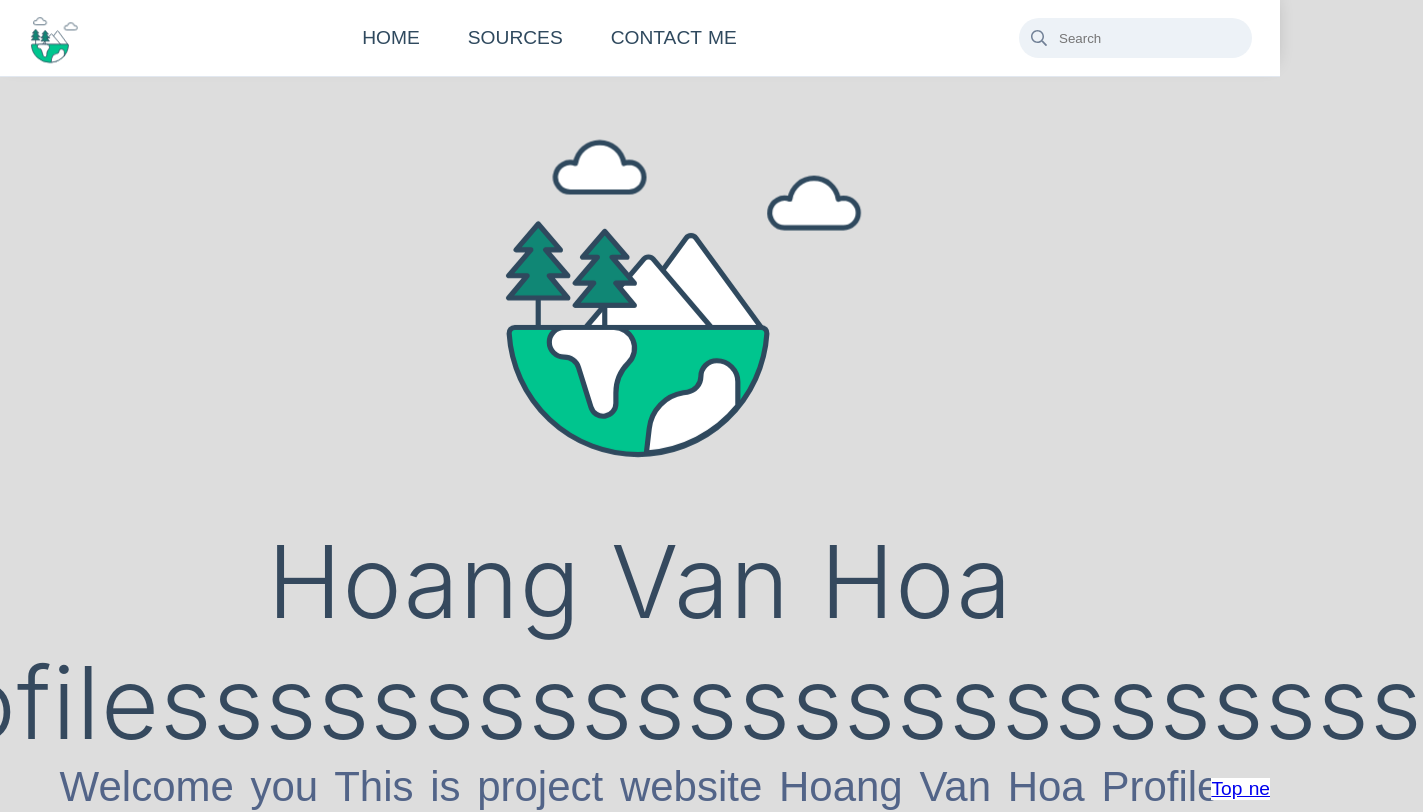
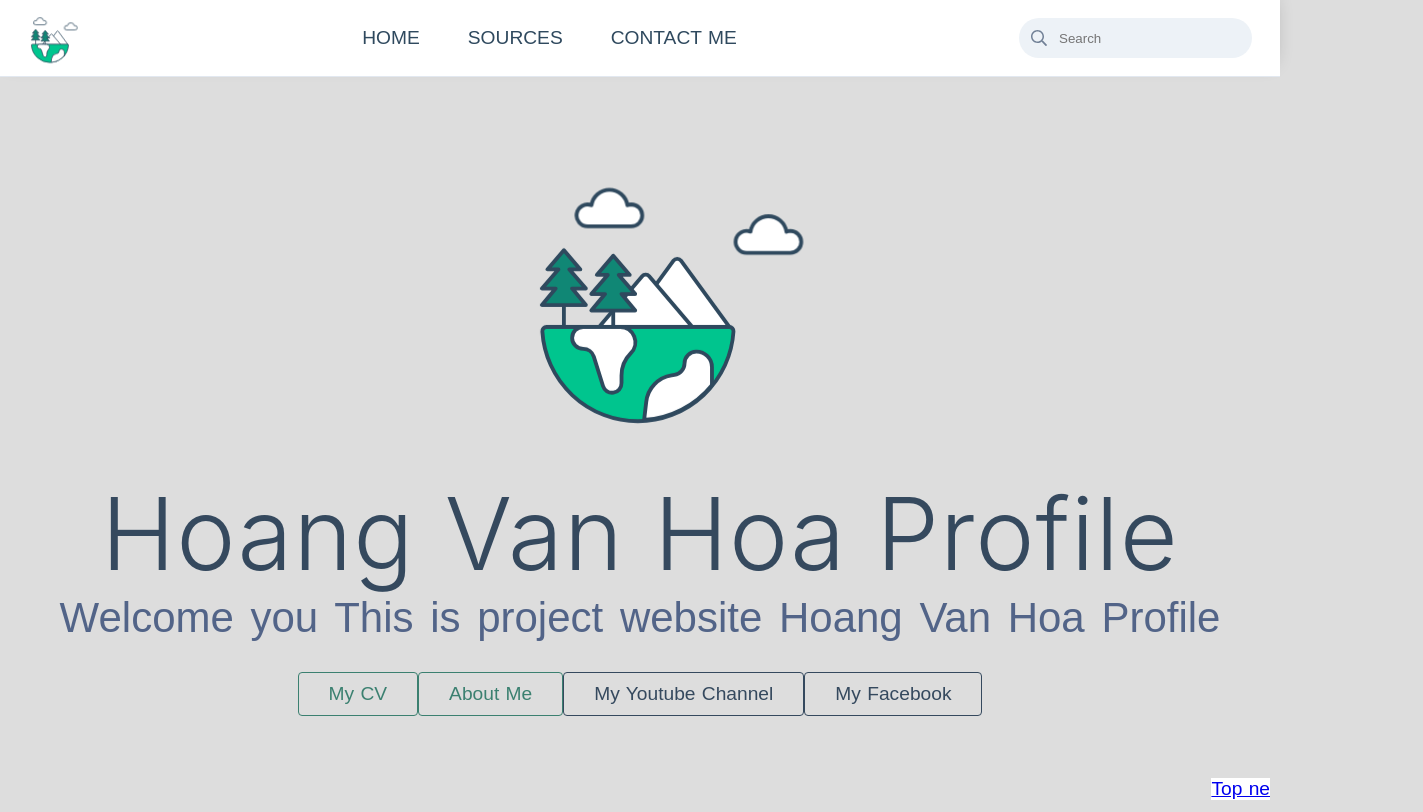
Before and after one commit to hoangvanhoa1701/hoangvanhoaprofile, a Nuxt app: page / in a window 1280 px wide. Shown: the top 812 px of the page, 1423 px wide, since content can reach past the window. Built offline with nearby package versions, Linux system fonts and the light colour scheme.

Commit message:
Update index.vue

```diff
--- a/pages/index.vue
+++ b/pages/index.vue
@@ -28,7 +28,7 @@
           </div>
         </div>
         <h1 class="title">
-          Hoang Van Hoa Profilessssssssssssssssssssssss
+          Hoang Van Hoa Profile
         </h1>
         <h2 class="subtitle">
           Welcome you
```
